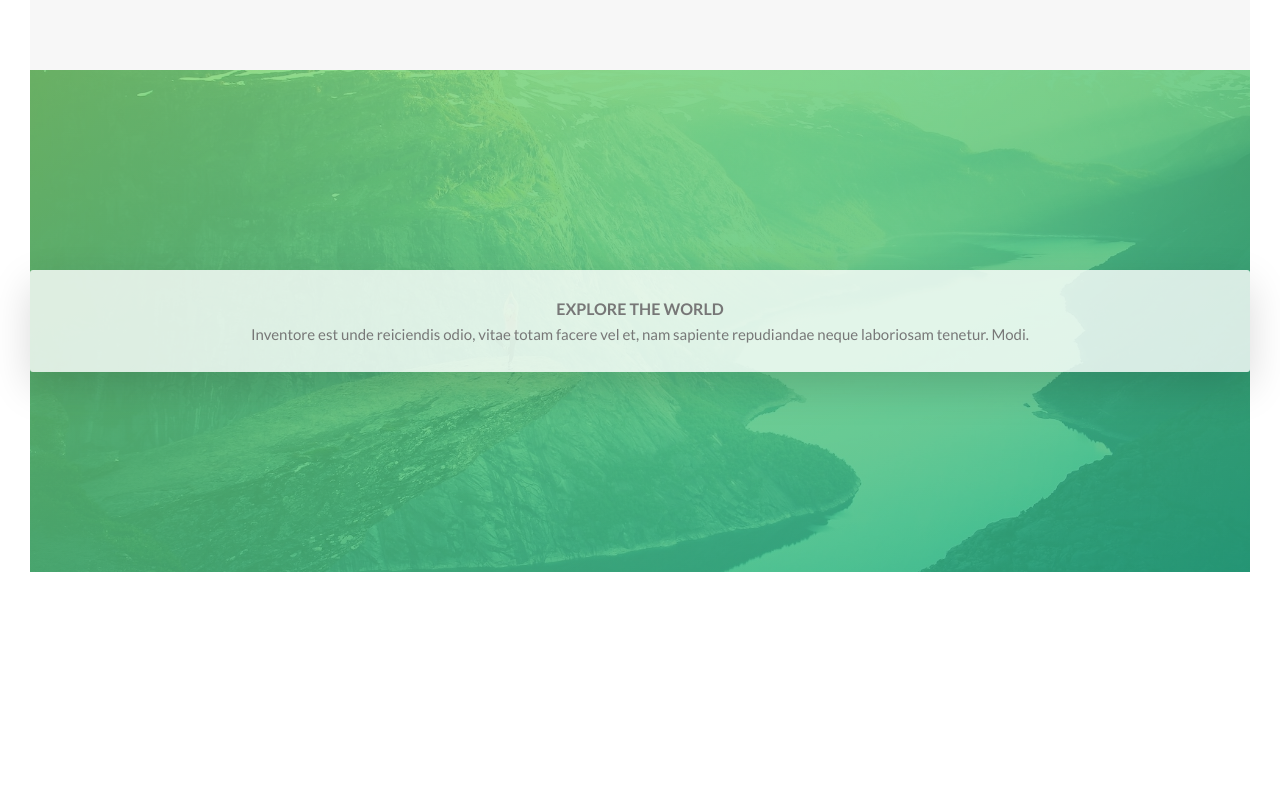
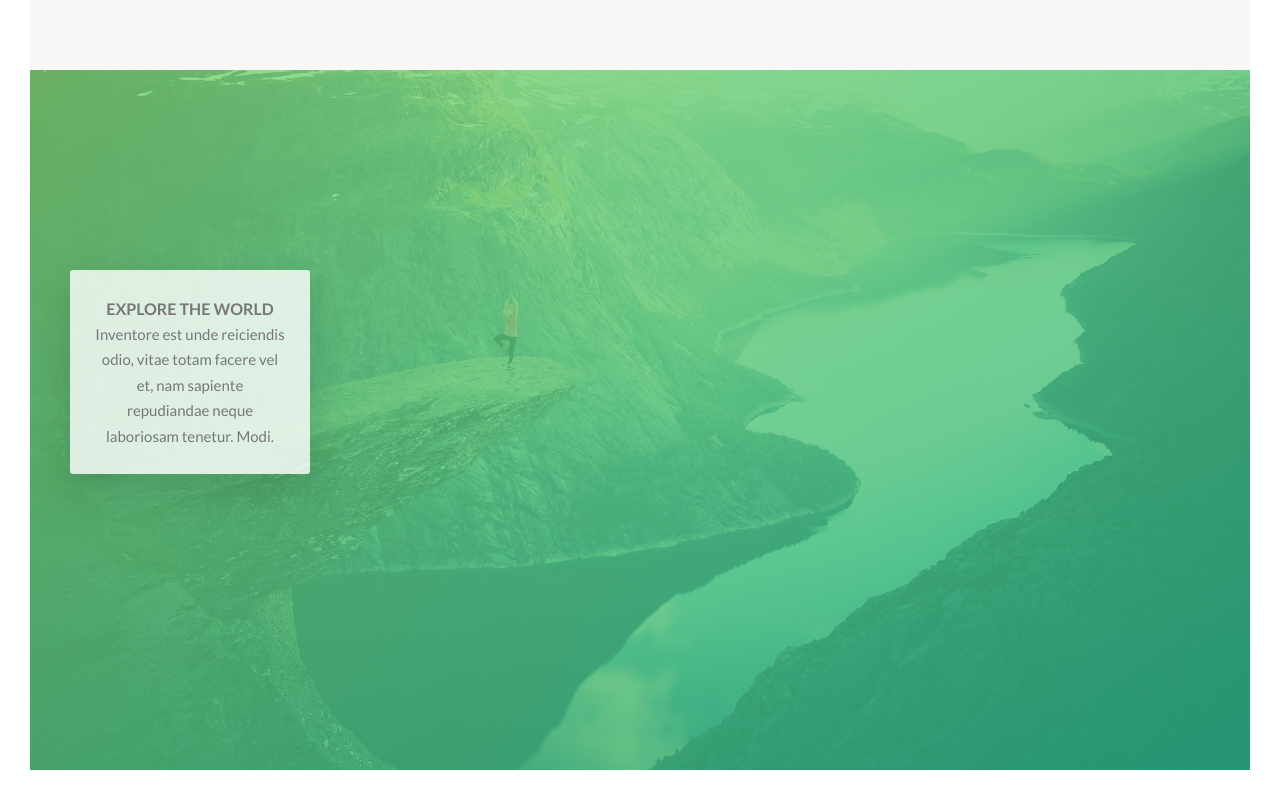
Before and after one commit to allanliebold/scss-tutorial, a website: page index.html in a window 1280 px wide. Shown: the part 1420-2220 px from the top of the page. Before the commit the page ends 2022 px from the top, so only its background shows below. Drawn offline with Linux system fonts and the light colour scheme.

Commit message:
fixed section-features div mistake in index.html

```diff
--- a/index.html
+++ b/index.html
@@ -58,7 +58,7 @@
           </section>
 
           <section class="section-features">
-            <row>
+            <div class="row">
               <div class="col-1-of-4">
                 <div class="feature-box">
                   <i class="feature-box__icon-basic-world"></i>
@@ -68,7 +68,7 @@
                   </p>
                 </div>
               </div>
-            </row>
+            </div>
           </section>
       </main>
 
```
